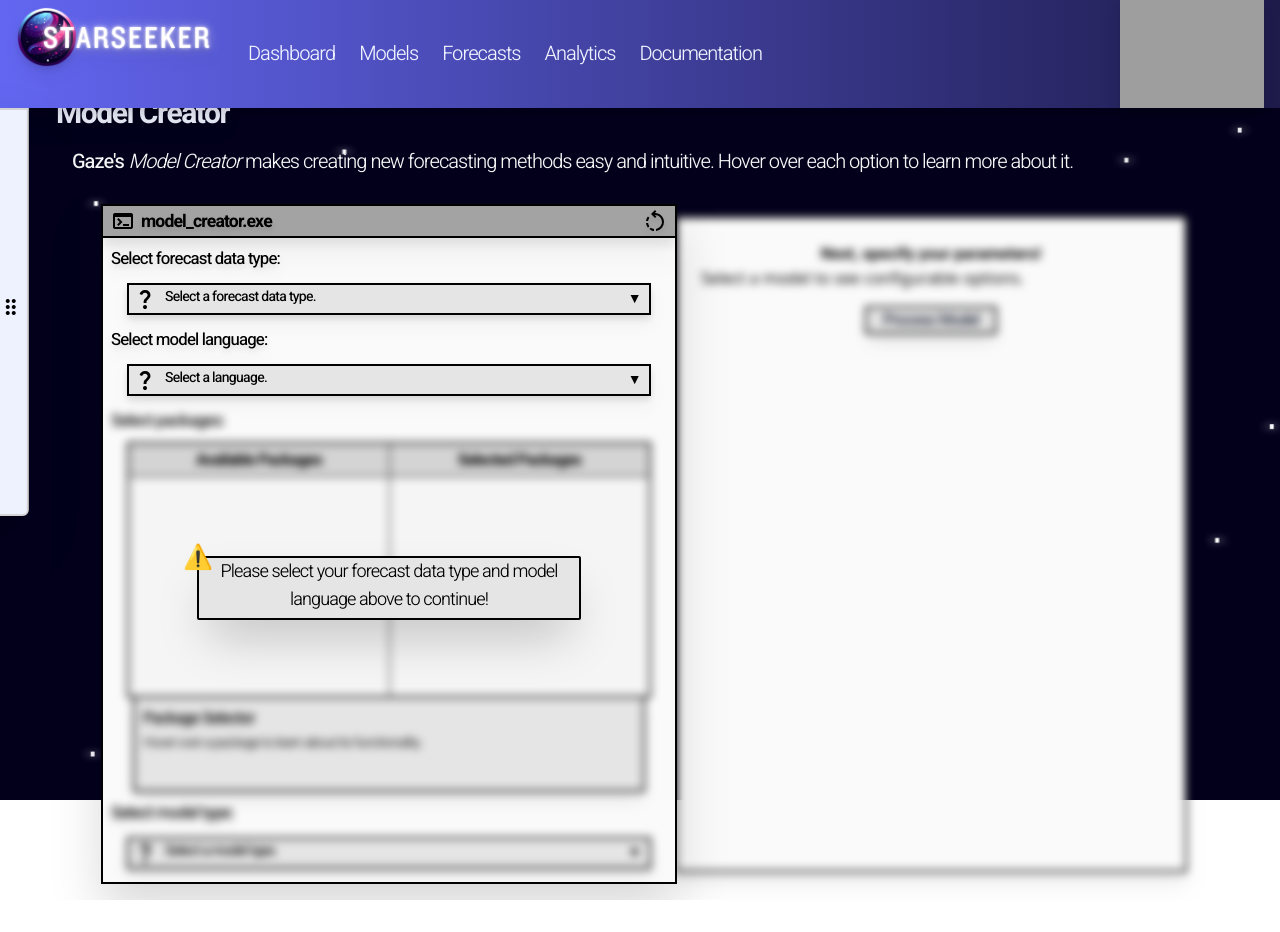
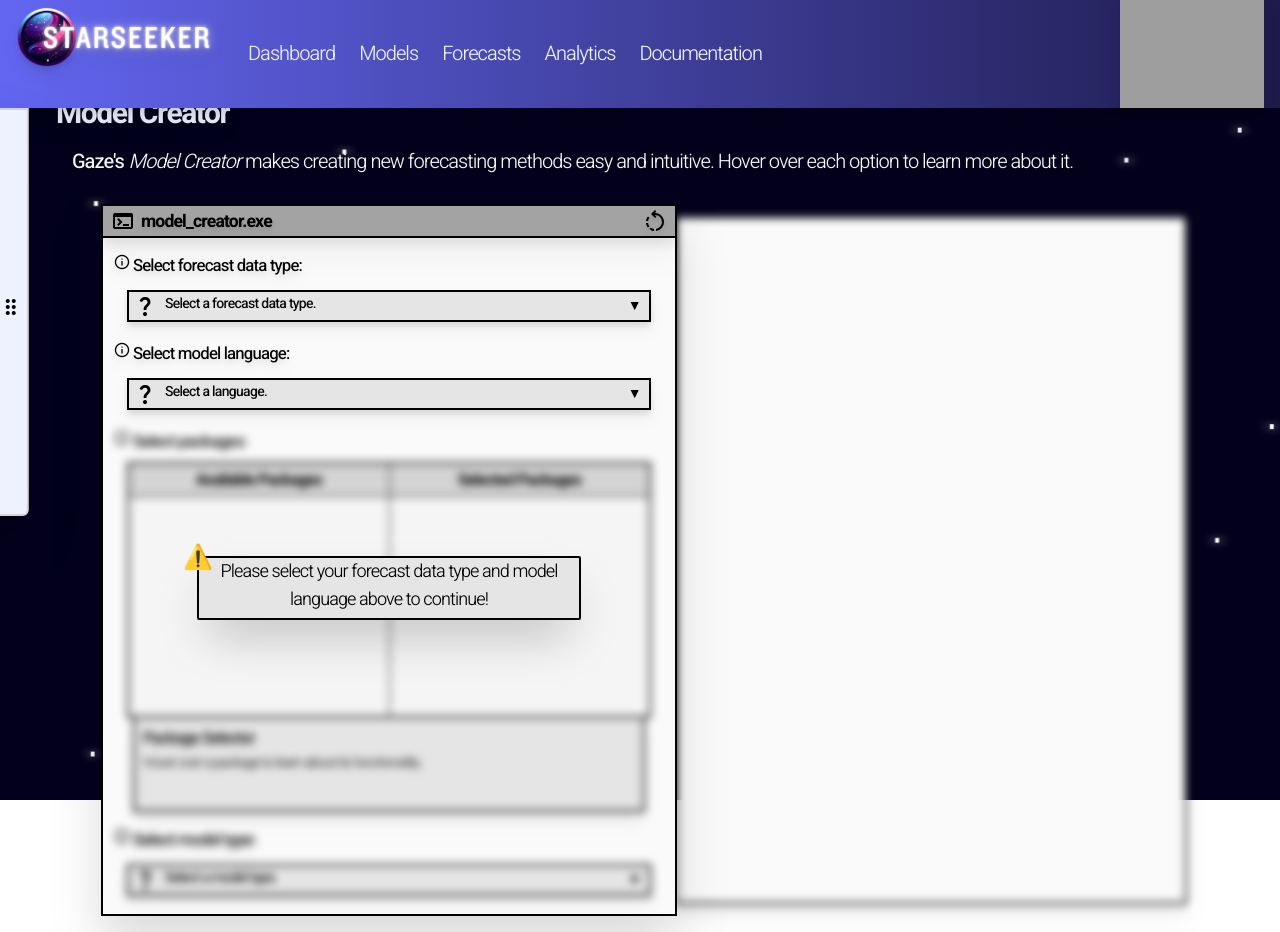
Before and after one commit to heidaraliy/starseeker, a React (Vite) app in the folder frontend/: page /prod/gaze/usage in a window 1280 px wide. Before the commit the page ends 900 px from the top, so only its background shows below. Built offline with nearby package versions, Linux system fonts and the light colour scheme; grey boxes are pictures that could not be loaded; a web font is replaced by a local one.

Commit message:
dynamic parameter rendering (with optimization integration) completed in the aux model creator component

```diff
--- a/frontend/src/components/AuxiliaryModelCreatorWidget.tsx
+++ b/frontend/src/components/AuxiliaryModelCreatorWidget.tsx
@@ -1,30 +1,33 @@
 import { FC } from 'react';
-import { modelParameters } from '../consts/modelParameters';
+import { modelParameters } from './models/ModelParameters';
 import axios from 'axios';
 
 interface AuxiliaryModelCreatorProps {
-  selectedModel: string | null;
-  selectedLanguage: string | null;
-  selectedForecast: string | null;
-  selectedPackages: string[] | null;
+  selectedModel: string;
+  selectedLanguage: string;
+  selectedForecast: string;
+  selectedPackages: string[];
 }
 
 const AuxiliaryModelCreatorWidget: FC<AuxiliaryModelCreatorProps> = ({
   selectedModel,
   selectedLanguage,
   selectedForecast,
-  selectedPackages,
+  selectedPackages = [],
 }) => {
+  //track whether or not an optimizer is being used
+  const useOptimizer = selectedPackages?.includes('Optuna') ?? false;
+
+  //render appropriate model params based on selected model
+  const renderInputs = () => {
+    if (selectedModel && modelParameters[selectedModel]) {
+      return modelParameters[selectedModel](useOptimizer);
+    }
+  };
+
   //overlay blur for auxiliary model creator section
   const showAuxModelCreator =
     !selectedForecast || !selectedLanguage || !selectedModel;
-
-  const renderInputs = () => {
-    if (selectedModel && modelParameters[selectedModel]) {
-      return modelParameters[selectedModel]();
-    }
-    return <div>Select a model to see configurable options.</div>;
-  };
 
   //prep data to send to backend
   const handleProcessModel = async () => {
@@ -52,10 +55,17 @@ const AuxiliaryModelCreatorWidget: FC<AuxiliaryModelCreatorProps> = ({
     <div className="xl:my-auto md:mx-auto md:-mt-0.5 -z-1">
       <div className={`package-selector ${showAuxModelCreator ? 'blur' : ''}`}>
         <div className="bg-neutral-50 md:w-[38rem] xl:w-[32rem] 2xl:w-[40rem] drop-shadow-xl">
-          <div className="border-2 border-black md:h-[28rem] xl:h-[41rem]">
-            <div className="flex-col justify-center py-6">
-              <div className="flex justify-center font-heebo font-bold">
-                Next, specify your {selectedModel} parameters!
+          <div className="border-2 border-black md:h-[30rem] xl:h-[43rem]">
+            <div
+              className={`flex-col justify-center p-2 py-4 ${
+                showAuxModelCreator ? 'hidden' : ''
+              }`}
+            >
+              <div className="tracking-tighter font-heebo text-[1.05rem] drop-shadow-lg mx-2">
+                <span className="material-symbols-outlined text-lg align-bottom m-0.5 cursor-help">
+                  info
+                </span>
+                Specify your {selectedModel} parameters:
               </div>
               <div className="mx-auto px-6">{renderInputs()}</div>
               <div className="flex justify-center">
--- a/frontend/src/components/ModelCreatorWidget.tsx
+++ b/frontend/src/components/ModelCreatorWidget.tsx
@@ -18,10 +18,10 @@ const ModelCreatorWidget: React.FC = () => {
   const [packageSelectorKey, setPackageSelectorKey] = useState(0);
 
   //also need to process package selection to render available models
-  const [selectedPackages, setSelectedPackages] = useState([]);
+  const [selectedPackages, setSelectedPackages] = useState<string[]>([]);
   const [filteredModelOptions, setFilteredModelOptions] = useState([]);
 
-  const handlePackageSelect = (selectedPackages) => {
+  const handlePackageSelect = (selectedPackages: string[]) => {
     setSelectedPackages(selectedPackages);
   };
 
@@ -59,7 +59,7 @@ const ModelCreatorWidget: React.FC = () => {
   //overlay blur for package selector
   const showModelCreator = !selectedForecast || !selectedLanguage;
 
-  //rendering models conditionally
+  //useEffect for rendering models conditionally
   useEffect(() => {
     const modelsSet = new Set();
     let modelOptionsAvailable = false;
@@ -90,7 +90,7 @@ const ModelCreatorWidget: React.FC = () => {
   return (
     <div className="flex md:flex-col xl:flex-row xl:-space-x-0.5">
       <div className="bg-neutral-50 md:w-[42rem] xl:w-[36rem] 2xl:w-[44rem] drop-shadow-2xl z-10">
-        <div className="border-2 border-black h-[42.5rem]">
+        <div className="border-2 border-black h-[44.5rem]">
           <div className="drop-shadow-xl flex flex-row font-heebo border-b-2 border-black bg-neutral-400 h-[2rem] justify-between items-center">
             <div>
               <span className="material-symbols-outlined m-2">terminal</span>
@@ -110,6 +110,9 @@ const ModelCreatorWidget: React.FC = () => {
             </Tooltip>
           </div>
           <div className="tracking-tighter font-heebo text-[1.05rem] drop-shadow-lg m-2">
+            <span className="material-symbols-outlined text-lg align-bottom m-0.5 cursor-help">
+              info
+            </span>
             Select forecast data type:
           </div>
           <ModelCreatorDropdown
@@ -123,6 +126,9 @@ const ModelCreatorWidget: React.FC = () => {
             getTooltipMessage={getTooltipMessage}
           />
           <div className="tracking-tighter font-heebo text-[1.05rem] drop-shadow-lg m-2">
+            <span className="material-symbols-outlined text-lg align-bottom m-0.5 cursor-help">
+              info
+            </span>
             Select model language:
           </div>
           <ModelCreatorDropdown
@@ -140,6 +146,9 @@ const ModelCreatorWidget: React.FC = () => {
               showModelCreator ? 'blur' : ''
             }`}
           >
+            <span className="material-symbols-outlined text-lg align-bottom m-0.5 cursor-help">
+              info
+            </span>
             Select packages:
           </div>
           <div className={`${showModelCreator ? 'blur' : ''}`}>
@@ -162,6 +171,9 @@ const ModelCreatorWidget: React.FC = () => {
           </span>
           <div className={`package-selector ${showModelCreator ? 'blur' : ''}`}>
             <div className="tracking-tighter font-heebo text-[1.05rem] drop-shadow-lg m-2">
+              <span className="material-symbols-outlined text-lg align-bottom m-0.5 cursor-help">
+                info
+              </span>
               Select model type:
             </div>
             <ModelCreatorDropdown
@@ -181,6 +193,7 @@ const ModelCreatorWidget: React.FC = () => {
         selectedModel={selectedModel}
         selectedLanguage={selectedLanguage}
         selectedForecast={selectedForecast}
+        selectedPackages={selectedPackages}
       />
     </div>
   );
--- /dev/null
+++ b/frontend/src/components/inputs/ParameterInput.tsx
@@ -0,0 +1,48 @@
+import { FC } from 'react';
+
+interface ParameterInputProps {
+  parameter: string;
+  useOptimizer: boolean;
+}
+
+const ParameterInput: FC<ParameterInputProps> = ({
+  parameter,
+  useOptimizer,
+}) => {
+  if (useOptimizer) {
+    return (
+      <div className="flex flex-col px-2 py-1">
+        <label className="font-heebo font-light text-sm">
+          Define a range for <span className="font-bold">{parameter}</span>:
+        </label>
+        <div className="flex justify-between space-x-2">
+          <input
+            type="number"
+            placeholder="min"
+            className="border-2 border-black font-heebo font-light text-sm pl-1.5 w-full"
+          ></input>
+          <input
+            type="number"
+            placeholder="max"
+            className="border-2 border-black font-heebo font-light text-sm pl-1.5 w-full"
+          ></input>
+        </div>
+      </div>
+    );
+  } else {
+    return (
+      <div className="flex flex-col px-2 py-1">
+        <label className="font-heebo font-light text-sm">
+          Enter a value for <span className="font-bold">{parameter}</span>:
+        </label>
+        <input
+          type="number"
+          placeholder="value"
+          className="border-2 border-black font-heebo font-light text-sm pl-1.5 w-full"
+        ></input>
+      </div>
+    );
+  }
+};
+
+export default ParameterInput;
--- /dev/null
+++ b/frontend/src/components/models/ModelParameters.tsx
@@ -0,0 +1,22 @@
+import ParameterInput from '../inputs/ParameterInput';
+import { xgBoostParameters } from '../../consts/modelParameterTypes';
+
+type ModelParameterFunction = (useOptimizer: boolean) => JSX.Element;
+
+interface ModelParameters {
+  [key: string]: ModelParameterFunction;
+}
+
+export const modelParameters: ModelParameters = {
+  XGBoost: (useOptimizer: boolean) => (
+    <div>
+      {xgBoostParameters.map((parameter) => (
+        <ParameterInput
+          key={parameter}
+          parameter={parameter}
+          useOptimizer={useOptimizer}
+        />
+      ))}
+    </div>
+  ),
+};
--- a/frontend/src/consts/languagePackageMap.ts
+++ b/frontend/src/consts/languagePackageMap.ts
@@ -9,7 +9,7 @@ const languagePackageMap = {
     // 'LightGBM',
     // 'Catboost (Python)',
     // 'Hyperopt',
-    // 'Optuna',
+    'Optuna',
     // 'Spearmint',
     // 'Ray Tune',
   ],
--- /dev/null
+++ b/frontend/src/consts/modelParameterTypes.ts
@@ -0,0 +1,5 @@
+export const xgBoostParameters: string[] = [
+  'Number of Trees',
+  'Maximum Depth',
+  'Learning Rate',
+];
--- a/frontend/src/consts/modelParameters.tsx
+++ /dev/null
@@ -1,25 +0,0 @@
-type ModelParameterFunction = () => JSX.Element;
-
-interface ModelParameters {
-  [key: string]: ModelParameterFunction;
-}
-
-export const modelParameters: ModelParameters = {
-  XGBoost: () => (
-    <div className="flex flex-col">
-      <label
-        htmlFor="col_sample_by_tree"
-        className="font-heebo font-light text-sm my-1"
-      >
-        Column Sample (By Tree):
-      </label>
-      <input
-        type="number"
-        id="col_sample_by_tree"
-        name="col_sample_by_tree"
-        step="any"
-        className="border-2 border-black focus:border-indigo-950 h-6"
-      />
-    </div>
-  ),
-};
```
